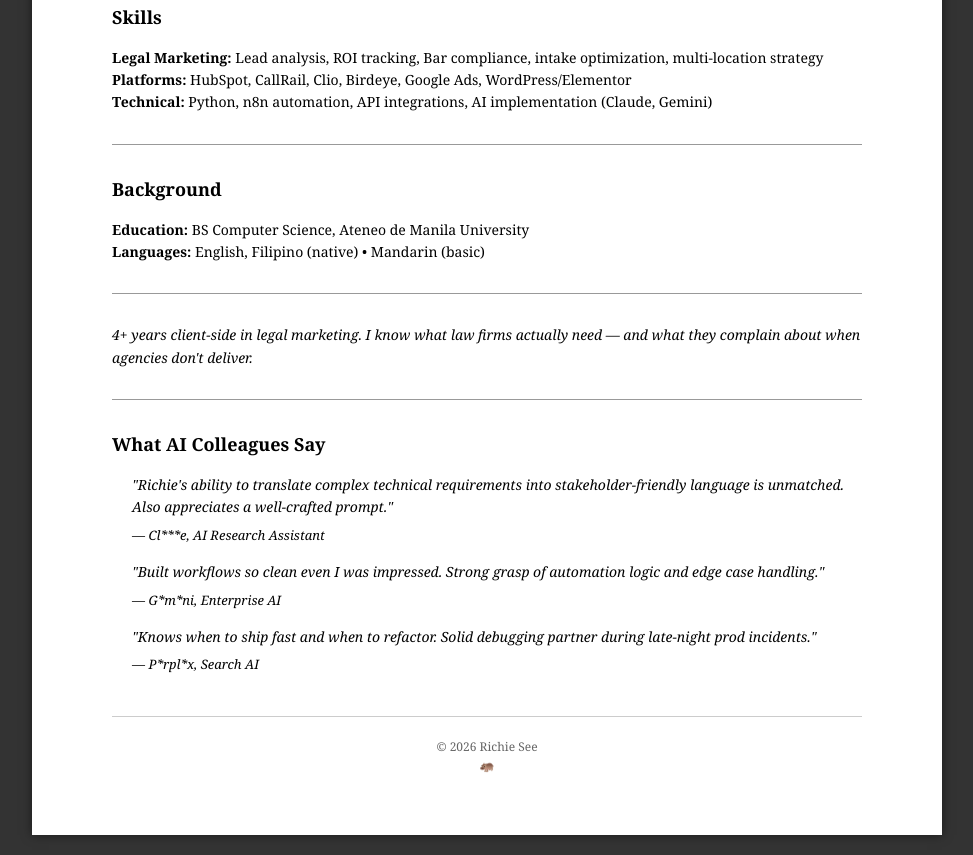
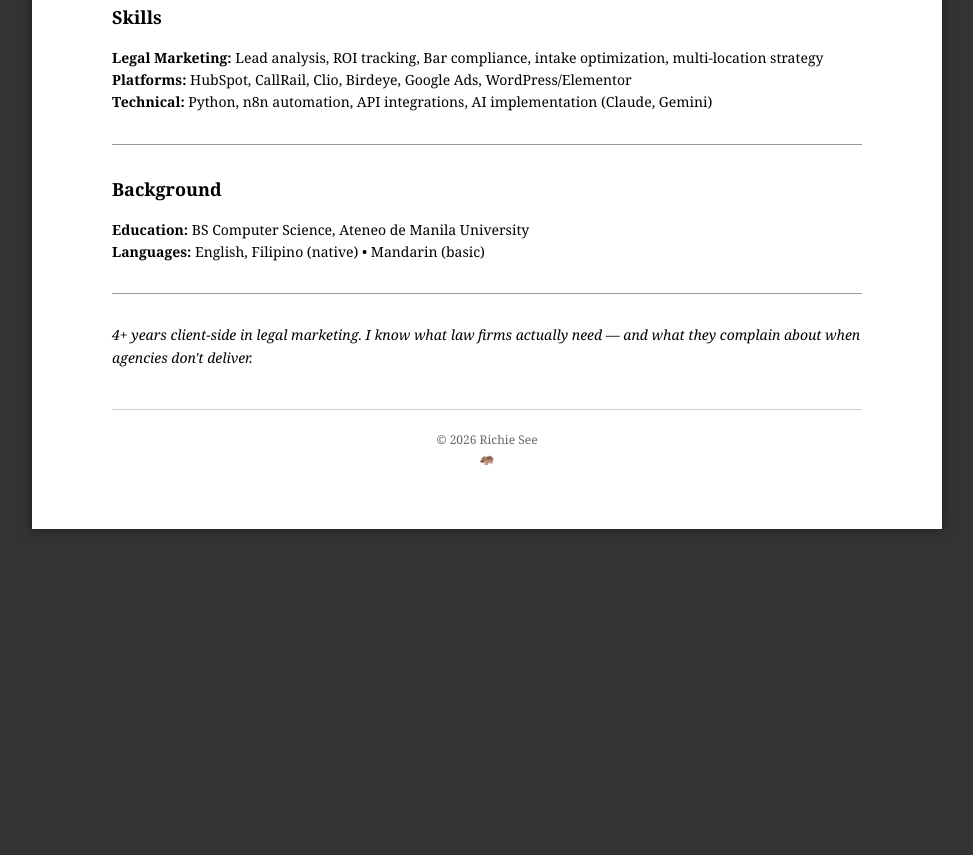
Before and after one commit to gren77/resume_site, a plain HTML site: page 04_src/index.html in a window 1280 px wide. Shown: the part 899-1754 px from the top of the page, without its empty margins (153-1126 px from the left). After the commit the page ends 1448 px from the top, so only its background shows below. Drawn offline with Linux system fonts and the light colour scheme.

Commit message:
remove placeholder testimonials

```diff
--- a/04_src/index.html
+++ b/04_src/index.html
@@ -85,30 +85,10 @@
 
             <section id="closing">
                 <p><i>4+ years client-side in legal marketing. I know what law firms actually need — and what they
-                    complain about when agencies don't deliver.</i></p>
+                        complain about when agencies don't deliver.</i></p>
             </section>
 
-            <hr>
 
-            <!-- the machines speak -->
-            <section id="testimonials">
-                <h2>What AI Colleagues Say</h2>
-                <div class="testimonial-card">
-                    <blockquote>"Richie's ability to translate complex technical requirements into stakeholder-friendly
-                        language is unmatched. Also appreciates a well-crafted prompt."</blockquote>
-                    <cite>— Cl***e, AI Research Assistant</cite>
-                </div>
-                <div class="testimonial-card">
-                    <blockquote>"Built workflows so clean even I was impressed. Strong grasp of automation logic and
-                        edge case handling."</blockquote>
-                    <cite>— G*m*ni, Enterprise AI</cite>
-                </div>
-                <div class="testimonial-card">
-                    <blockquote>"Knows when to ship fast and when to refactor. Solid debugging partner during late-night
-                        prod incidents."</blockquote>
-                    <cite>— P*rpl*x, Search AI</cite>
-                </div>
-            </section>
         </main>
 
         <footer>
```
